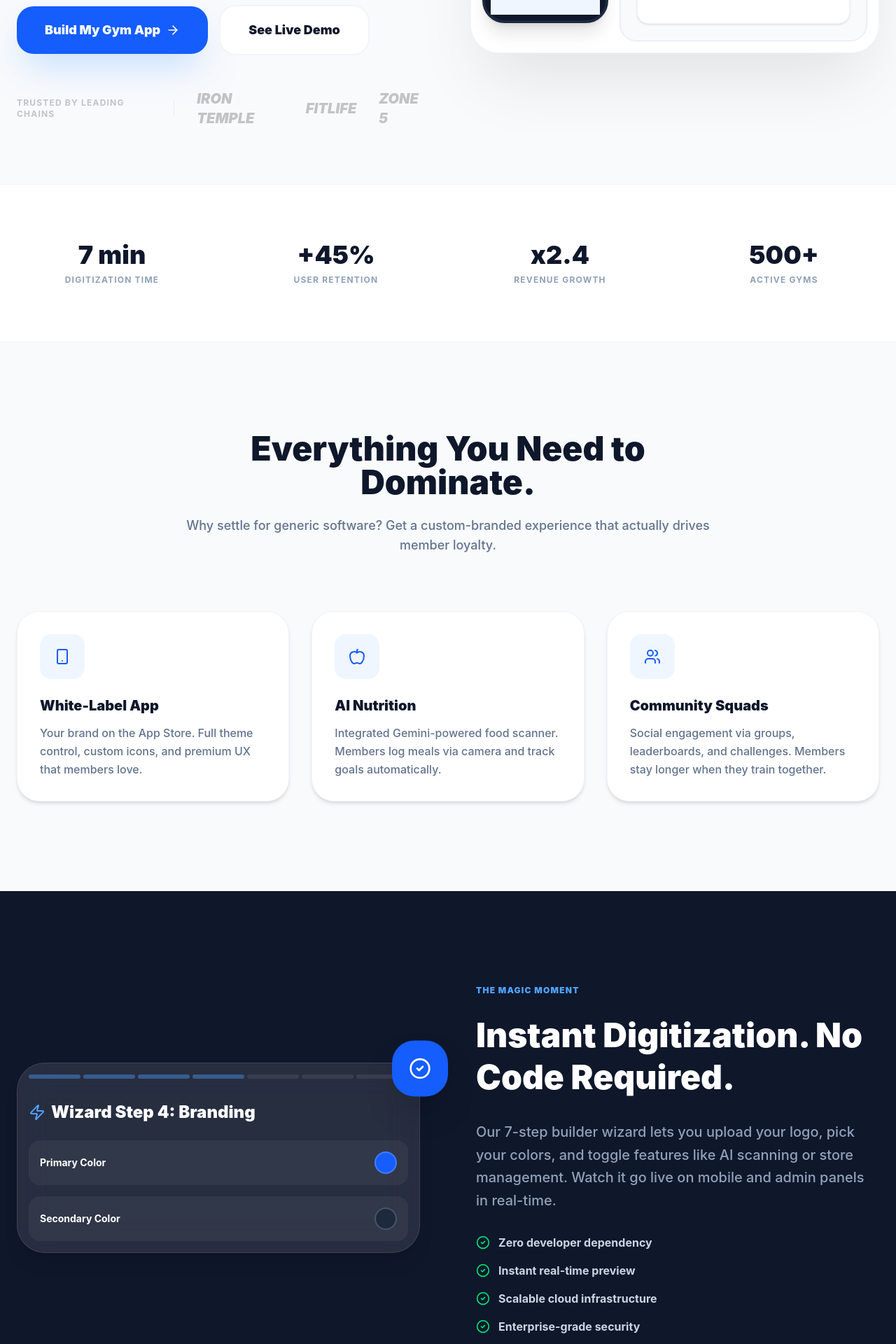
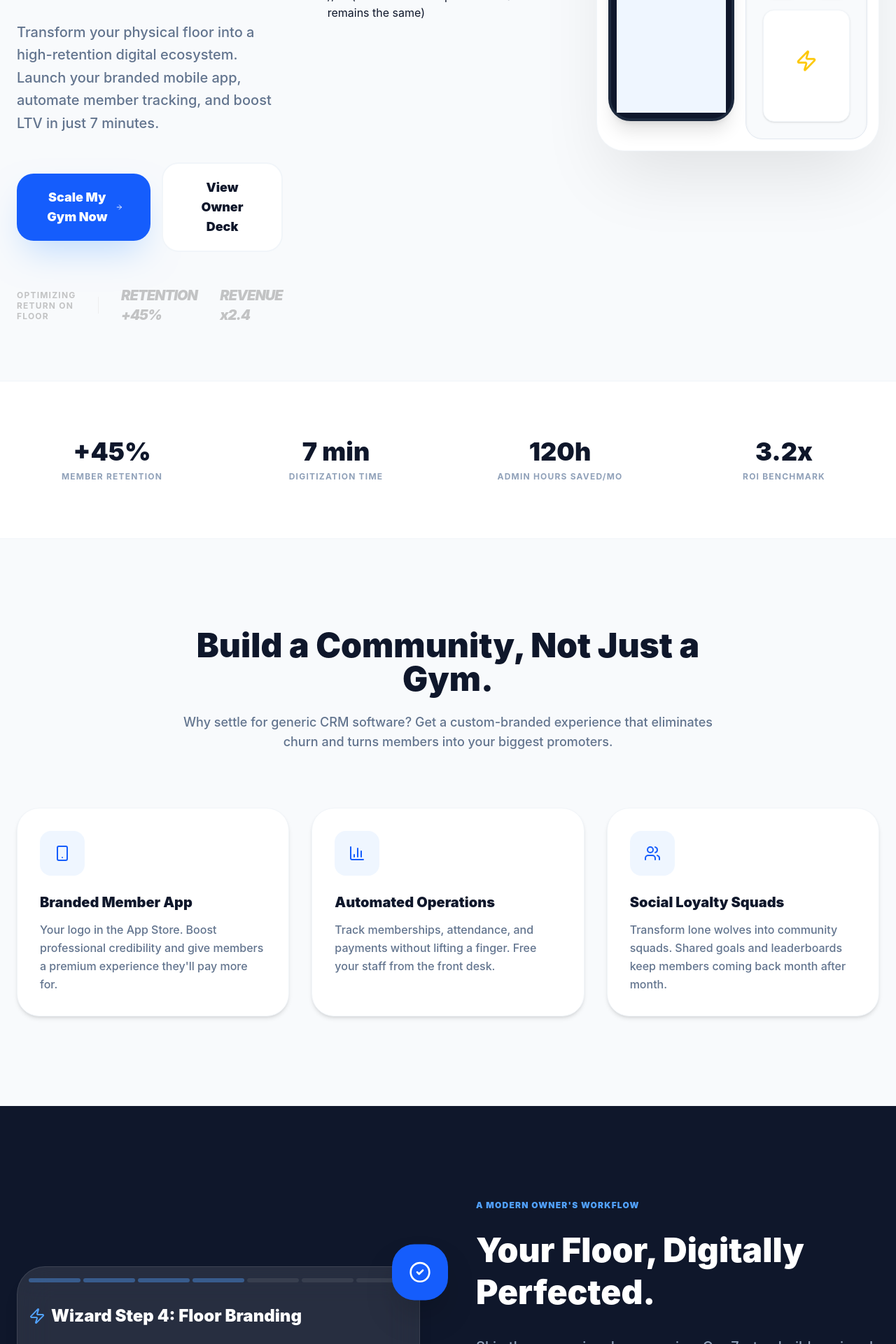
Before and after one commit to FitNexa/fitnexa-landing, a React (Vite) app: page / in a window 1280 px wide. Shown: the part 580-2500 px from the top of the page at 70% size. Built offline with nearby package versions, Linux system fonts and the light colour scheme.

Commit message:
docs: refine landing page for gym owners persona

```diff
--- a/src/App.tsx
+++ b/src/App.tsx
@@ -63,33 +63,33 @@
             animate={{ opacity: 1, y: 0 }}
             transition={{ duration: 0.6 }}
           >
-            <span className="inline-block px-4 py-1.5 bg-blue-50 text-blue-600 rounded-full text-xs font-black uppercase tracking-widest mb-6">
-              The Future of Fitness Biz
+            <span className="inline-block px-4 py-1.5 bg-blue-50 text-blue-600 rounded-full text-xs font-black uppercase tracking-widest mb-6 border border-blue-100">
+              The Gym Profit Engine
             </span>
             <h1 className="text-6xl md:text-7xl font-black text-slate-900 leading-[1.1] mb-8">
-              Digitize Your Gym in <span className="text-blue-600 italic underline decoration-blue-100 underline-offset-8">7 Minutes.</span>
+              Stop Churn. <span className="text-blue-600 italic underline decoration-blue-100 underline-offset-8">Digitize</span> Your Gym Today.
             </h1>
             <p className="text-xl text-slate-500 font-medium leading-relaxed max-w-2xl mx-auto lg:mx-0 mb-10">
-              Transform your physical location into a high-tech powerhouse. We provide the mobile ecosystem, admin dashboards, and AI tools—your brand, our tech.
+              Transform your physical floor into a high-retention digital ecosystem. Launch your branded mobile app, automate member tracking, and boost LTV in just 7 minutes.
             </p>
             <div className="flex flex-col sm:flex-row items-center gap-4 justify-center lg:justify-start">
               <button className="w-full sm:w-auto px-10 py-5 bg-blue-600 text-white rounded-[24px] font-black text-lg shadow-2xl shadow-blue-200 hover:bg-blue-700 transition-all flex items-center justify-center group">
-                Build My Gym App <ArrowRight className="ml-2 w-5 h-5 group-hover:translate-x-1 transition-transform" />
+                Scale My Gym Now <ArrowRight className="ml-2 w-5 h-5 group-hover:translate-x-1 transition-transform" />
               </button>
               <button className="w-full sm:w-auto px-10 py-5 bg-white text-slate-900 rounded-[24px] font-black text-lg border-2 border-slate-100 hover:bg-slate-50 transition-all">
-                See Live Demo
+                View Owner Deck
               </button>
             </div>
           </motion.div>
 
           <div className="mt-12 flex items-center justify-center lg:justify-start space-x-8 opacity-60 grayscale scale-90 sm:scale-100">
-            <p className="text-xs font-bold text-slate-400 uppercase tracking-widest">Trusted by leading chains</p>
+            <p className="text-xs font-bold text-slate-400 uppercase tracking-widest leading-tight">Optimizing<br />Return On Floor</p>
             <div className="h-6 w-px bg-slate-200" />
-            <span className="font-black text-slate-400 italic text-xl">IRON TEMPLE</span>
-            <span className="font-black text-slate-400 italic text-xl">FITLIFE</span>
-            <span className="font-black text-slate-400 italic text-xl">ZONE 5</span>
+            <span className="font-black text-slate-400 italic text-xl tracking-tighter">RETENTION +45%</span>
+            <span className="font-black text-slate-400 italic text-xl tracking-tighter">REVENUE x2.4</span>
           </div>
         </div>
+// ... (rest of Hero component visual remains the same)
 
         <motion.div
           className="flex-1 relative"
@@ -177,10 +177,10 @@
       <section className="py-20 border-y border-slate-100 bg-white">
         <div className="max-w-7xl mx-auto px-6 grid grid-cols-2 lg:grid-cols-4 gap-12">
           {[
+            { label: 'Member Retention', val: '+45%' },
             { label: 'Digitization Time', val: '7 min' },
-            { label: 'User Retention', val: '+45%' },
-            { label: 'Revenue Growth', val: 'x2.4' },
-            { label: 'Active Gyms', val: '500+' },
+            { label: 'Admin Hours Saved/Mo', val: '120h' },
+            { label: 'ROI Benchmark', val: '3.2x' },
           ].map((stat, i) => (
             <div key={i} className="text-center">
               <p className="text-4xl font-black text-slate-900 mb-2">{stat.val}</p>
@@ -194,27 +194,27 @@
       <section id="features" className="py-32">
         <div className="max-w-7xl mx-auto px-6">
           <div className="text-center max-w-3xl mx-auto mb-20">
-            <h2 className="text-5xl font-black text-slate-900 mb-6">Everything You Need to Dominate.</h2>
-            <p className="text-lg text-slate-500 font-medium">Why settle for generic software? Get a custom-branded experience that actually drives member loyalty.</p>
+            <h2 className="text-5xl font-black text-slate-900 mb-6">Build a Community, Not Just a Gym.</h2>
+            <p className="text-lg text-slate-500 font-medium">Why settle for generic CRM software? Get a custom-branded experience that eliminates churn and turns members into your biggest promoters.</p>
           </div>
 
           <div className="grid grid-cols-1 md:grid-cols-3 gap-8">
             <FeatureCard
               iconPath={<Smartphone />}
-              title="White-Label App"
-              desc="Your brand on the App Store. Full theme control, custom icons, and premium UX that members love."
+              title="Branded Member App"
+              desc="Your logo in the App Store. Boost professional credibility and give members a premium experience they'll pay more for."
               delay={0.1}
             />
             <FeatureCard
-              iconPath={<Apple />}
-              title="AI Nutrition"
-              desc="Integrated Gemini-powered food scanner. Members log meals via camera and track goals automatically."
+              iconPath={<BarChart3 />}
+              title="Automated Operations"
+              desc="Track memberships, attendance, and payments without lifting a finger. Free your staff from the front desk."
               delay={0.2}
             />
             <FeatureCard
               iconPath={<Users />}
-              title="Community Squads"
-              desc="Social engagement via groups, leaderboards, and challenges. Members stay longer when they train together."
+              title="Social Loyalty Squads"
+              desc="Transform lone wolves into community squads. Shared goals and leaderboards keep members coming back month after month."
               delay={0.3}
             />
           </div>
@@ -237,15 +237,15 @@
                     ))}
                   </div>
                   <h3 className="text-2xl font-black mb-6 flex items-center">
-                    <Zap className="text-blue-400 mr-2" /> Wizard Step 4: Branding
+                    <Zap className="text-blue-400 mr-2" /> Wizard Step 4: Floor Branding
                   </h3>
                   <div className="space-y-4">
                     <div className="flex items-center justify-between p-4 bg-white/5 rounded-2xl">
-                      <span className="text-sm font-bold">Primary Color</span>
+                      <span className="text-sm font-bold">Primary Floor Color</span>
                       <div className="w-8 h-8 rounded-full bg-blue-600 border-2 border-white/20" />
                     </div>
                     <div className="flex items-center justify-between p-4 bg-white/5 rounded-2xl">
-                      <span className="text-sm font-bold">Secondary Color</span>
+                      <span className="text-sm font-bold">Secondary Accents</span>
                       <div className="w-8 h-8 rounded-full bg-slate-800 border-2 border-white/20" />
                     </div>
                   </div>
@@ -262,18 +262,17 @@
             </div>
 
             <div className="flex-1 order-1 lg:order-2">
-              <span className="text-blue-400 font-black tracking-widest uppercase text-xs">The Magic Moment</span>
-              <h2 className="text-5xl font-black mt-6 mb-8 leading-tight">Instant Digitization. No Code Required.</h2>
+              <span className="text-blue-400 font-black tracking-widest uppercase text-xs">A Modern Owner's Workflow</span>
+              <h2 className="text-5xl font-black mt-6 mb-8 leading-tight">Your Floor, Digitally Perfected.</h2>
               <p className="text-xl text-slate-400 font-medium leading-relaxed mb-8">
-                Our 7-step builder wizard lets you upload your logo, pick your colors, and toggle features like AI scanning or store management.
-                Watch it go live on mobile and admin panels in real-time.
+                Skip the expensive dev agencies. Our 7-step builder wizard lets you digitize your physical workflows, sync staff permissions, and go live instantly.
               </p>
               <ul className="space-y-4">
                 {[
-                  "Zero developer dependency",
-                  "Instant real-time preview",
-                  "Scalable cloud infrastructure",
-                  "Enterprise-grade security"
+                  "Zero Churn Strategy built-in",
+                  "Real-time revenue & staff heatmaps",
+                  "B2B Compliance & Tax automation",
+                  "Rapid ROI in < 30 days"
                 ].map((item, i) => (
                   <li key={i} className="flex items-center text-slate-300 font-bold">
                     <CheckCircle2 className="text-green-400 w-5 h-5 mr-3" /> {item}
@@ -288,14 +287,14 @@
       {/* CTA Final */}
       <section className="py-32 text-center relative overflow-hidden">
         <div className="max-w-4xl mx-auto px-6 relative z-10">
-          <h2 className="text-6xl font-black text-slate-900 mb-8 pb-1">Ready to scale your gym?</h2>
-          <p className="text-xl text-slate-500 font-medium mb-12">Join 500+ premium gyms that upgraded their digital experience with FitNexa.</p>
+          <h2 className="text-6xl font-black text-slate-900 mb-8 pb-1">Ready to increase your LTV?</h2>
+          <p className="text-xl text-slate-500 font-medium mb-12">Join 500+ savvy gym owners who stopped losing members and started scaling their fitness empire.</p>
           <div className="flex flex-col sm:flex-row gap-4 justify-center">
             <button className="px-12 py-6 bg-blue-600 text-white rounded-[32px] font-black text-xl shadow-2xl shadow-blue-200 hover:scale-105 transition-all">
-              Get a Custom Quote
+              Request Sales Demo
             </button>
             <button className="px-12 py-6 bg-white text-slate-900 border-2 border-slate-100 rounded-[32px] font-black text-xl hover:bg-slate-50 transition-all">
-              Book a Demo
+              View Price Sheet
             </button>
           </div>
         </div>
```
